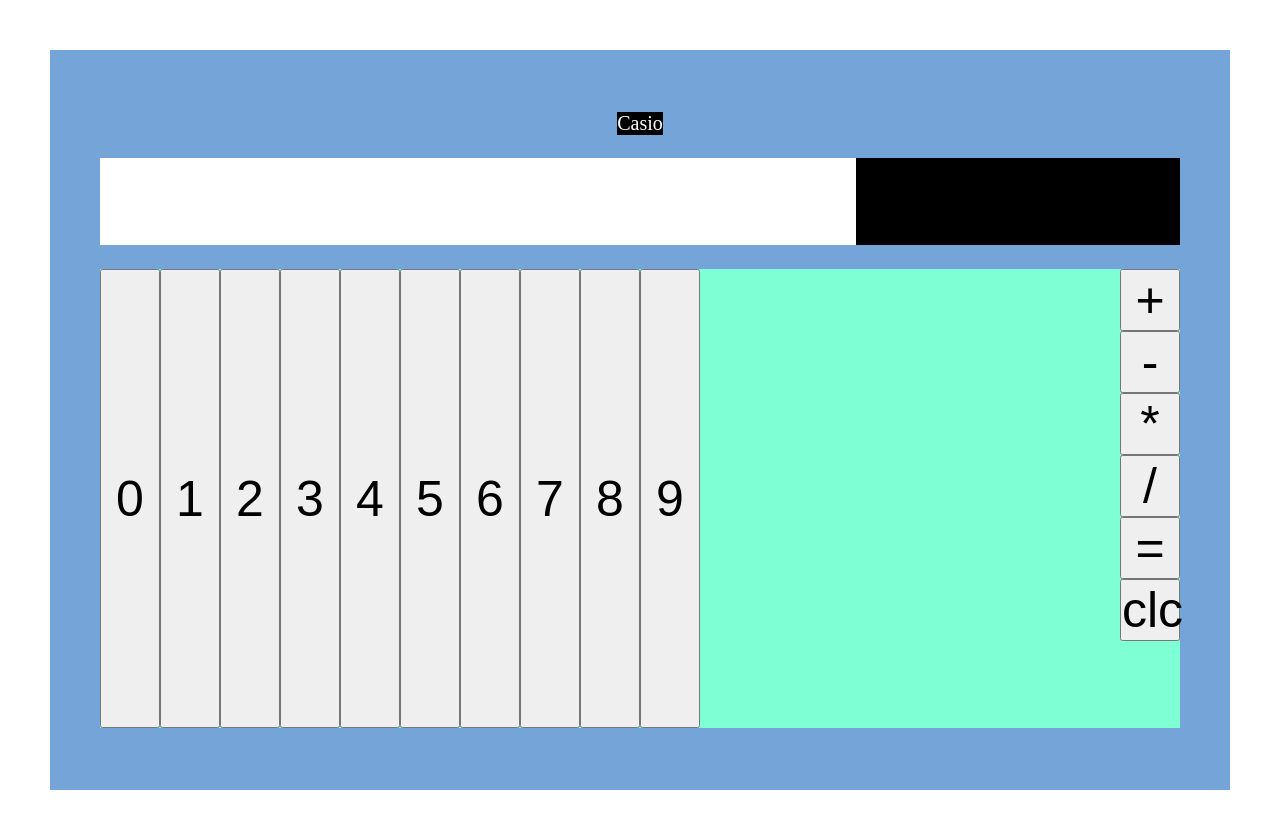
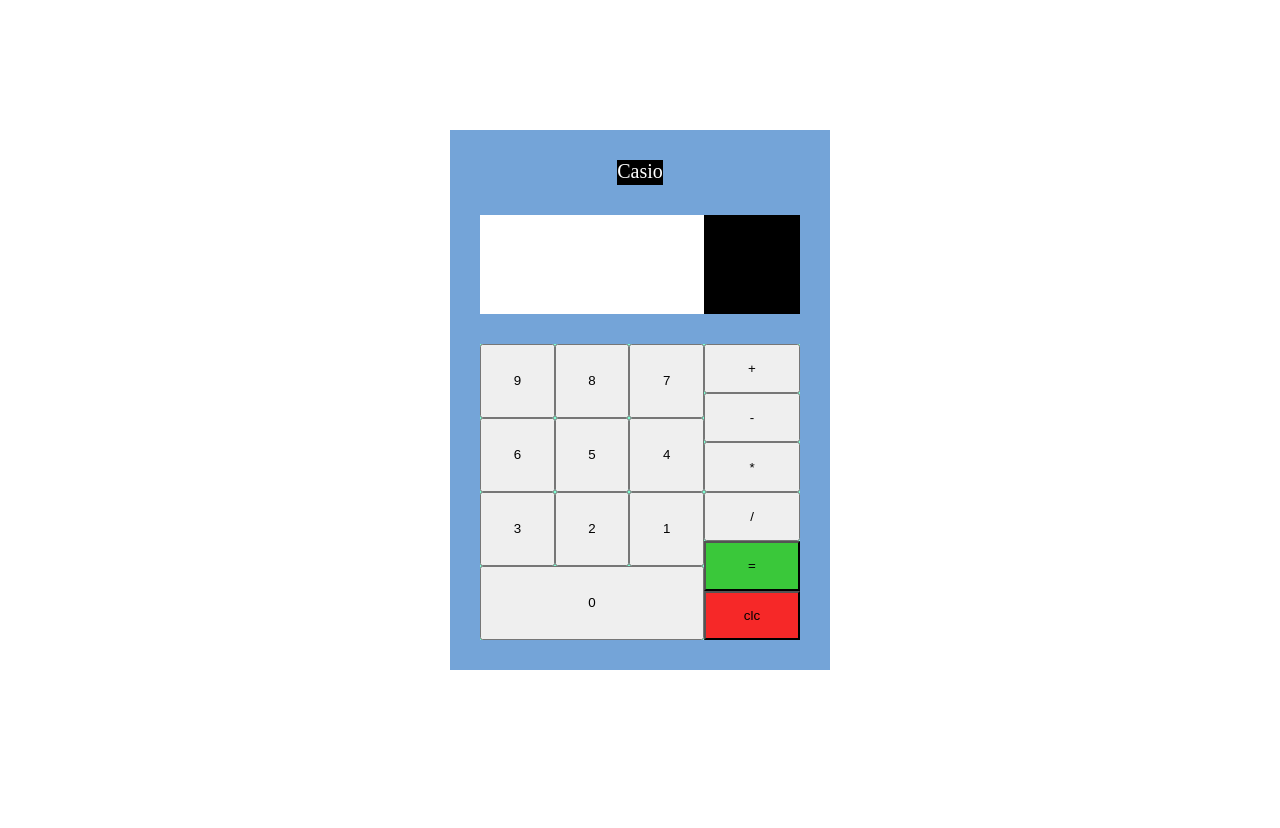
Before and after one commit to malek-douik/calculator, a plain HTML site: page index.html in a window 1280 px wide. After the commit the page ends 800 px from the top, so only its background shows below. Drawn offline with Linux system fonts and the light colour scheme.

Commit message:
better css, fixed calculator

```diff
--- a/index.html
+++ b/index.html
@@ -15,24 +15,32 @@
         </div>
         <div class="buttons">
             <div class="numbers">
-                <button>0</button>
-                <button>1</button>
-                <button>2</button>
-                <button>3</button>
-                <button>4</button>
-                <button>5</button>
-                <button>6</button>
-                <button>7</button>
-                <button>8</button>
-                <button>9</button>
+                <div class="row">
+                    <button>9</button>
+                    <button>8</button>
+                    <button>7</button>
+                </div>
+                <div class="row">
+                    <button>6</button>
+                    <button>5</button>
+                    <button>4</button>
+                </div>
+                <div class="row">
+                    <button>3</button>
+                    <button>2</button>
+                    <button>1</button>
+                </div>
+                <div class="row">
+                    <button>0</button>
+                </div>
             </div>
             <div class="operators">
                 <button>+</button>
                 <button>-</button>
                 <button>*</button>
                 <button>/</button>
-                <button>=</button>
-                <button>clc</button>
+                <button class="equal">=</button>
+                <button class="clear">clc</button>
             </div>
         </div>
     </div>
--- a/style.css
+++ b/style.css
@@ -1,6 +1,13 @@
 * {
     margin: 0;
     padding: 0;
+}
+
+body {
+    display: flex;
+    justify-content: center;
+    align-items: center;
+    height: 100vh;
 }
 
 #calculator {
@@ -9,13 +16,14 @@
     background-color: rgba(50, 121, 197, 0.676);
     justify-content: space-around;
     align-items: stretch;
-    height: 80vh;
-    margin: 50px;
-    padding: 50px;
+    height: 60vh;
+    width: 40vh;
+    padding: 30px;
+    gap: 30px;
 }
 
 .trademark {
-    flex-grow: 0;
+    flex: 0.5;
     background-color: black;
     color: white;
     align-self: center;
@@ -25,40 +33,58 @@
 
 .display {
     display: flex;
-    flex-grow: 0.1;
+    flex: 2;
     height: 70px;
     text-align: center;
 }
 
 .input {
     background-color: white;
-    flex-grow: 0.7;
+    flex: 7;
 }
 
 .result {
     background-color: black;
     color: white;
-    flex-grow: 0.3;
-}
-
-button {
-    font-size: 50px;
-    width: 60px;
-}
-.buttons {
-    flex-grow: 0.5;
-    background-color: aquamarine;
-    display: flex;
-    justify-content: space-between;
+    flex: 3;
 }
 
 
+.buttons {
+    flex: 6;
+    background-color: aquamarine;
+    display: flex;
+}
+
 .numbers {
     display: flex;
-    flex-wrap: wrap;
+    flex-direction: column;
+    flex: 7;
+}
+
+.row {
+    flex: 1;
+    display: flex;
+}
+
+.row button {
+    flex: 1;
 }
 
 .operators {
     display: flex;
     flex-direction: column;
+    flex: 3;
 }
+
+.operators button {
+    flex: 1;
+}
+
+.equal {
+    background-color: rgb(58, 200, 58);
+}
+
+.clear {
+    background-color: rgb(246, 40, 40);
+}
```
